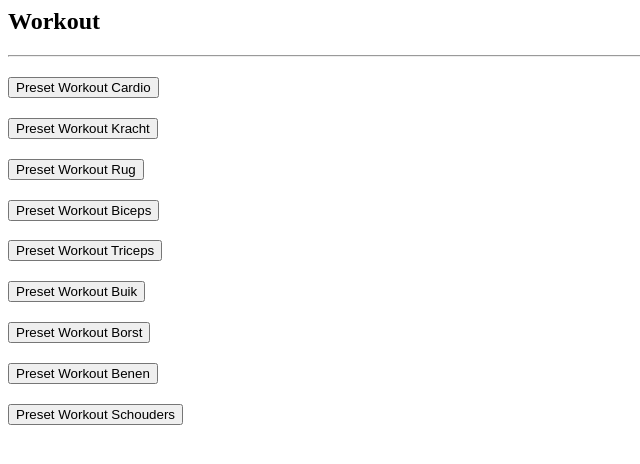
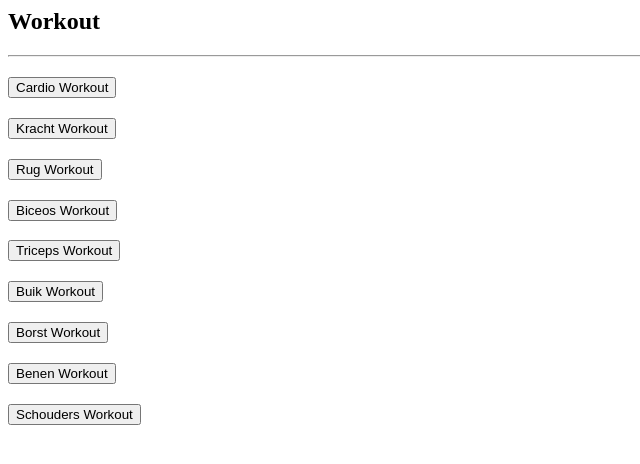
Before and after one commit to 86158/CatWeb, a PHP site: page /pages/workout.php in a window 1280 px wide. Shown: the top 464 px of the page, without its empty margins (0-640 px from the left). Run offline with PHP 8.4, Linux system fonts and the light colour scheme.

Commit message:
Changed the text of workouts

```diff
--- a/pages/workout.php
+++ b/pages/workout.php
@@ -7,7 +7,7 @@
 				<div class="accordion-item">
 					<h2 class="accordion-header" id="flush-headingOne">
 						<button class="accordion-button collapsed" type="button" data-bs-toggle="collapse" data-bs-target="#flush-collapseOne" aria-expanded="false" aria-controls="flush-collapseOne">
-							Preset Workout Cardio
+							Cardio Workout
 						</button>
 					</h2>
 					<div id="flush-collapseOne" class="accordion-collapse collapse" aria-labelledby="flush-headingOne" data-bs-parent="#accordionFlushExample">
@@ -17,7 +17,7 @@
 				<div class="accordion-item">
 					<h2 class="accordion-header" id="flush-headingTwo">
 						<button class="accordion-button collapsed" type="button" data-bs-toggle="collapse" data-bs-target="#flush-collapseTwo" aria-expanded="false" aria-controls="flush-collapseTwo">
-							Preset Workout Kracht
+							Kracht Workout
 						</button>
 					</h2>
 					<div id="flush-collapseTwo" class="accordion-collapse collapse" aria-labelledby="flush-headingTwo" data-bs-parent="#accordionFlushExample">
@@ -27,7 +27,7 @@
 				<div class="accordion-item">
 					<h2 class="accordion-header" id="flush-headingThree">
 						<button class="accordion-button collapsed" type="button" data-bs-toggle="collapse" data-bs-target="#flush-collapseThree" aria-expanded="false" aria-controls="flush-collapseThree">
-							Preset Workout Rug
+							Rug Workout
 						</button>
 					</h2>
 					<div id="flush-collapseThree" class="accordion-collapse collapse" aria-labelledby="flush-headingThree" data-bs-parent="#accordionFlushExample">
@@ -37,7 +37,7 @@
 				<div class="accordion-item">
 					<h2 class="accordion-header" id="flush-headingFour">
 						<button class="accordion-button collapsed" type="button" data-bs-toggle="collapse" data-bs-target="#flush-collapseFour" aria-expanded="false" aria-controls="flush-collapseFour">
-							Preset Workout Biceps
+							Biceos Workout
 						</button>
 					</h2>
 					<div id="flush-collapseFour" class="accordion-collapse collapse" aria-labelledby="flush-headingFour" data-bs-parent="#accordionFlushExample">
@@ -47,7 +47,7 @@
 				<div class="accordion-item">
 					<h2 class="accordion-header" id="flush-headingFive">
 						<button class="accordion-button collapsed" type="button" data-bs-toggle="collapse" data-bs-target="#flush-collapseFive" aria-expanded="false" aria-controls="flush-collapseFive">
-							Preset Workout Triceps
+							Triceps Workout
 						</button>
 					</h2>
 					<div id="flush-collapseFive" class="accordion-collapse collapse" aria-labelledby="flush-headingFive" data-bs-parent="#accordionFlushExample">
@@ -57,7 +57,7 @@
 				<div class="accordion-item">
 					<h2 class="accordion-header" id="flush-headingSix">
 						<button class="accordion-button collapsed" type="button" data-bs-toggle="collapse" data-bs-target="#flush-collapseSix" aria-expanded="false" aria-controls="flush-collapseSix">
-							Preset Workout Buik
+							Buik Workout
 						</button>
 					</h2>
 					<div id="flush-collapseSix" class="accordion-collapse collapse" aria-labelledby="flush-headingSix" data-bs-parent="#accordionFlushExample">
@@ -67,7 +67,7 @@
 				<div class="accordion-item">
 					<h2 class="accordion-header" id="flush-headingSeven">
 						<button class="accordion-button collapsed" type="button" data-bs-toggle="collapse" data-bs-target="#flush-collapseSeven" aria-expanded="false" aria-controls="flush-collapseSeven">
-							Preset Workout Borst
+							Borst Workout
 						</button>
 					</h2>
 					<div id="flush-collapseSeven" class="accordion-collapse collapse" aria-labelledby="flush-headingSeven" data-bs-parent="#accordionFlushExample">
@@ -77,7 +77,7 @@
 				<div class="accordion-item">
 					<h2 class="accordion-header" id="flush-headingEight">
 						<button class="accordion-button collapsed" type="button" data-bs-toggle="collapse" data-bs-target="#flush-collapseEight" aria-expanded="false" aria-controls="flush-collapseEight">
-							Preset Workout Benen
+							Benen Workout
 						</button>
 					</h2>
 					<div id="flush-collapseEight" class="accordion-collapse collapse" aria-labelledby="flush-headingEight" data-bs-parent="#accordionFlushExample">
@@ -87,7 +87,7 @@
 				<div class="accordion-item">
 					<h2 class="accordion-header" id="flush-headingNine">
 						<button class="accordion-button collapsed" type="button" data-bs-toggle="collapse" data-bs-target="#flush-collapseNine" aria-expanded="false" aria-controls="flush-collapseNine">
-							Preset Workout Schouders
+							Schouders Workout
 						</button>
 					</h2>
 					<div id="flush-collapseNine" class="accordion-collapse collapse" aria-labelledby="flush-headingNine" data-bs-parent="#accordionFlushExample">
```
